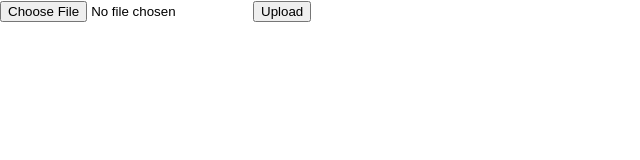
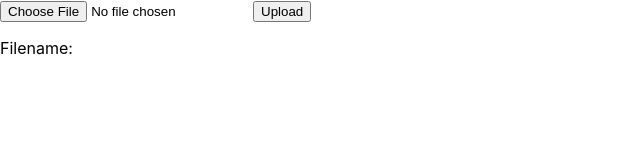
Before and after one commit to SpectrumWings/Goose, a React (Create React App) app in the folder src/frontend/goose/: page / in a window 1280 px wide. Shown: the top 160 px of the page, without its empty margins (0-640 px from the left). Built offline with nearby package versions, Linux system fonts and the light colour scheme.

Commit message:
modified App.js to display filename in p tag dynamically on file submit

```diff
--- a/src/frontend/goose/src/App.js
+++ b/src/frontend/goose/src/App.js
@@ -5,25 +5,44 @@ import axios from 'axios'
 
 import './App.css';
 
-function App() {
-  const [selectedFile, setSelectedFile] = useState('')
-
-  const fileSelectedHandler = event => {
-    setSelectedFile(event)
+function Display(props) {
+  return (
+    <p>
+      Filename: {props.filename}
+    </p>
+  );
 }
 
-  const fileUploadHandler = (event) => {
-
-    console.log(selectedFile.target.files[0])
+class App extends React.Component {
+  constructor(props) {
+    super(props);
+    this.handleSubmit = this.handleSubmit.bind(this);
+    this.fileInput = React.createRef();
+    this.state = {
+      filename: ""
+    };
   }
 
+  handleSubmit(event) {
+    event.preventDefault();
+    const filename = this.fileInput.current.files[0].name;
+    this.setState({filename: filename});
+    console.log(filename);
+  }
+
+  render() {
     return (
-
       <div>
-        <input type="file" onChange={fileSelectedHandler}/>
-        <button onClick={fileUploadHandler}>Upload</button>
+        <form onSubmit={this.handleSubmit}>
+          <input type="file" ref={this.fileInput}/>
+          <button type="submit">Upload</button>
+          <Display
+            filename={this.state.filename}
+          />
+        </form>
       </div>
     );
   }
+}
 
 export default App;
```
Lines whose indentation alone changed are shown as unchanged.
